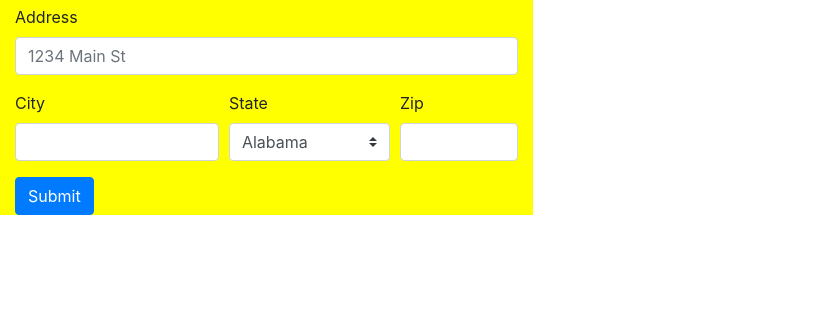
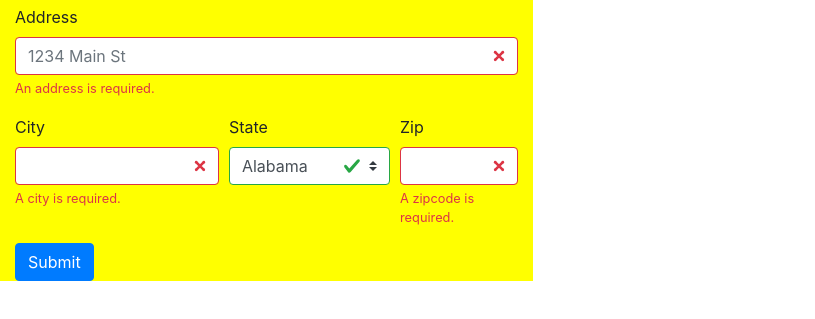
Before and after one commit to zaxhattack/Polling-Locator, a website: page static/index.html in a window 1280 px wide. Shown: the part 97-416 px from the top of the page, without its empty margins (0-815 px from the left). Drawn offline with nearby package versions, Linux system fonts and the light colour scheme.

Commit message:
Added visual validation to form

```diff
--- a/static/index.html
+++ b/static/index.html
@@ -13,15 +13,21 @@
             <!-- Left column -->
             <div class="col-md-5" style="background-color:yellow;">
                 <h2>Enter Address</h2>
-                <form id="locationForm">
+                <form id="locationForm" class="was-validated" novalidate>
                     <div class="form-group">
                         <label for="address">Address</label>
-                        <input type="text" class="form-control" id="address" name="address" placeholder="1234 Main St">
+                        <input type="text" class="form-control" id="address" name="address" placeholder="1234 Main St" required>
+                        <div class="invalid-feedback">
+                            An address is required.
+                        </div>
                     </div>
                     <div class="form-row">
                         <div class="form-group col-md-5">
                             <label for="city">City</label>
-                            <input type="text" class="form-control" id="city" name="city">
+                            <input type="text" class="form-control" id="city" name="city" required>
+                            <div class="invalid-feedback">
+                                A city is required.
+                            </div>
                         </div>
                         <div class="form-group col-md-4">
                             <label for="state">State</label>
@@ -81,7 +87,10 @@
                         </div>
                         <div class="form-group col-md-3">
                             <label for="zipcode">Zip</label>
-                            <input type="text" class="form-control" id="zipcode" name="zipcode">
+                            <input type="number" class="form-control" id="zipcode" name="zipcode" required>
+                            <div class="invalid-feedback">
+                                A zipcode is required.
+                            </div>
                         </div>
                     </div>
                     <button type="submit" class="btn btn-primary">Submit</button>
```
